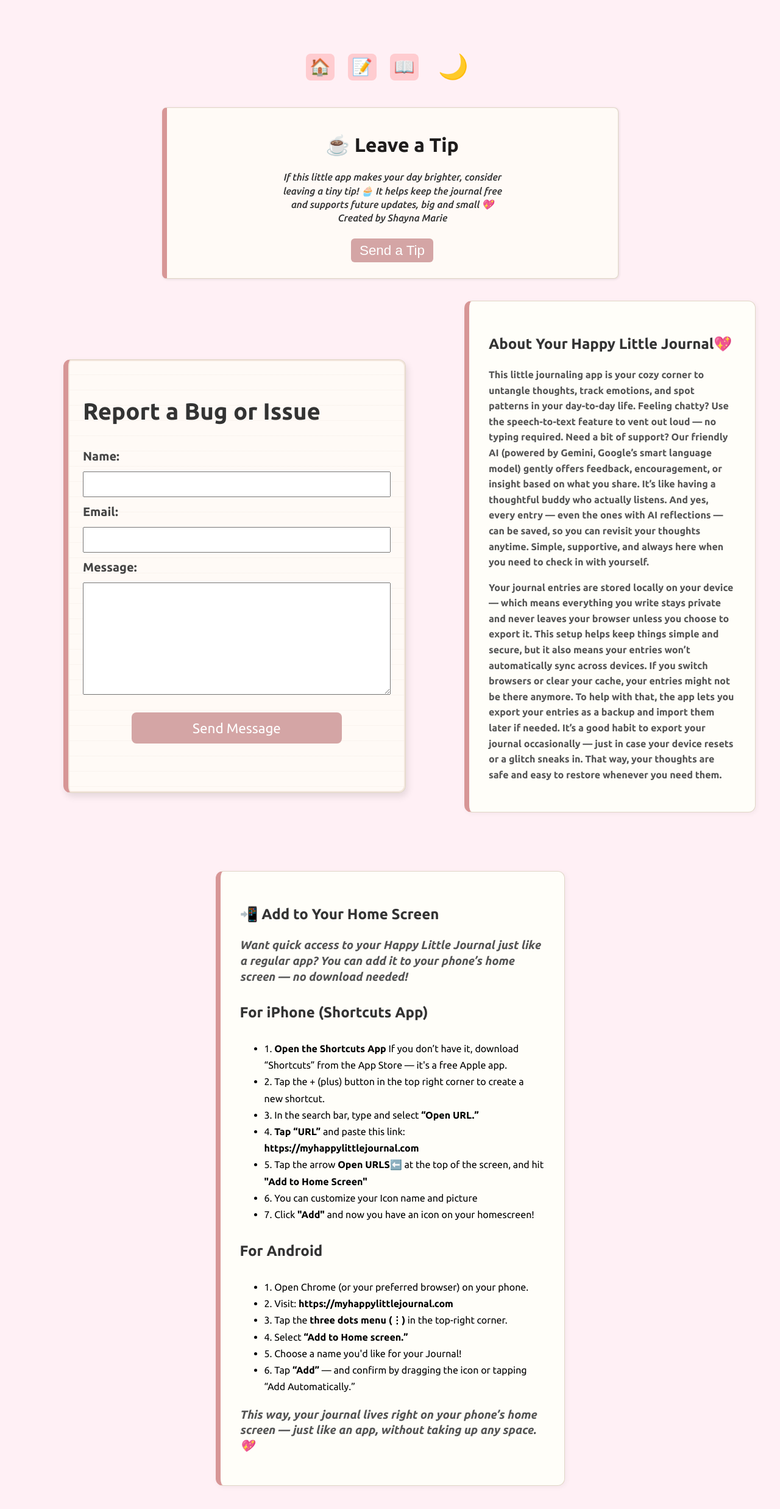
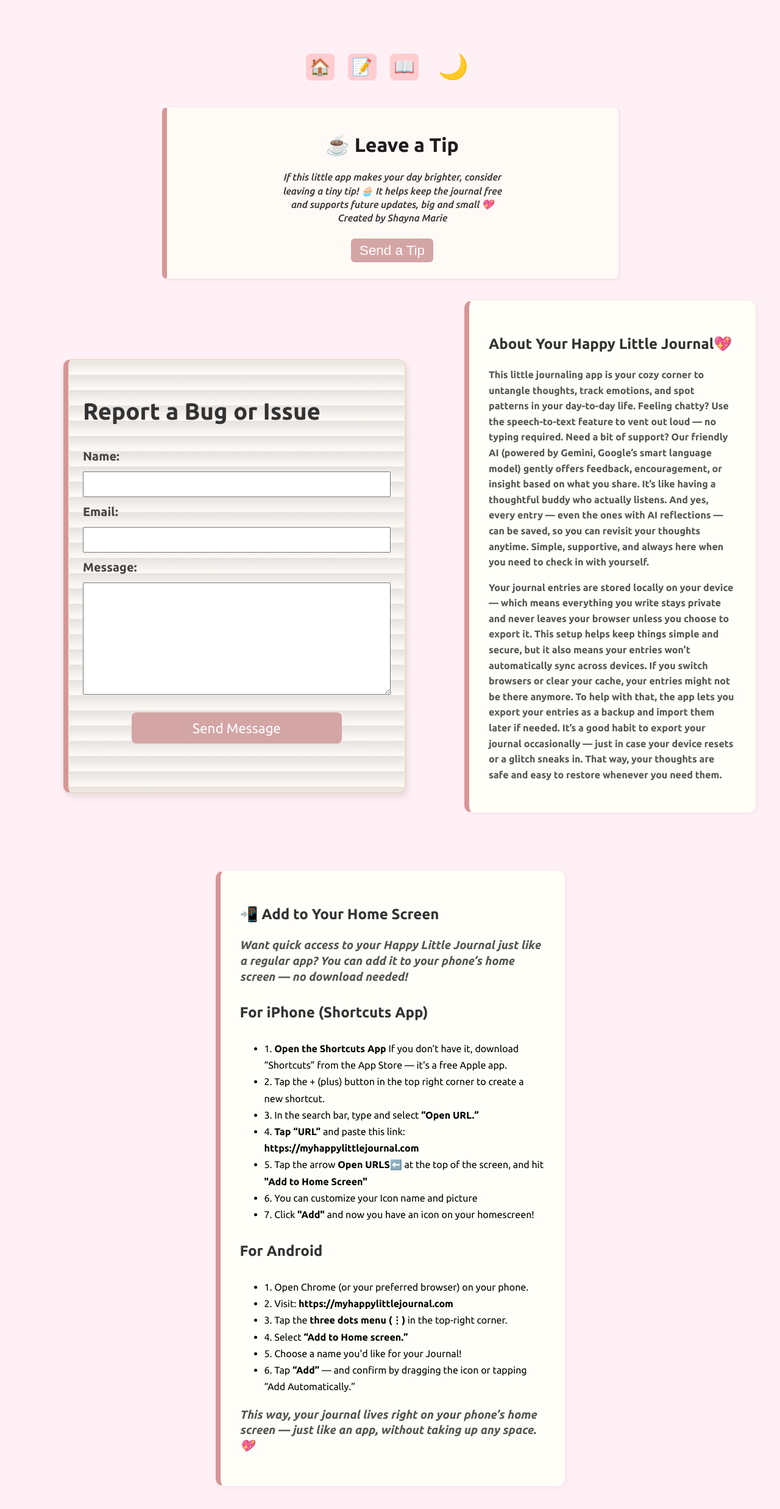
Before and after one commit to ShaynaMBarclay/vent2me, a React (Vite) app: page /settings in a window 1280 px wide. Shown: the top 2474 px of the page at 61% size. Built offline with nearby package versions, Linux system fonts and the light colour scheme; a web font is replaced by a local one.

Commit message:
dm colors

```diff
--- a/src/styles/Settings.css
+++ b/src/styles/Settings.css
@@ -18,9 +18,9 @@
     transition: transform 0.2s ease;
     background-image: repeating-linear-gradient(
       to bottom,
-      #fffaf6 0px,
+      #e5e2df 0px,
       #fffaf6 24px,
-      #f5ede7 25px
+      #f5e8de 25px
     );
     background-size: 100% 25px;
     border-left: 8px solid #d79696;
@@ -28,13 +28,15 @@
   }
 
   body.dark-mode .settings-page-container {
-    border-left: 8px solid #714747;
+    border-left: 8px solid  #a87575;
     transition: transform 0.2s ease;
+    box-shadow: inset 0 0 0 2px #807a76, 3px 6px 12px rgba(0, 0, 0, 0.318);
     background-image: repeating-linear-gradient(
       to bottom,
-      #9e7c7c75 0px,
-      #c8c7c7 24px,
-      #a7a3a0 25px
+      #4f3c3c75 0px,
+      #8f8b8b 24px,
+      #615a55 25px
+
     );
   }
 
@@ -175,7 +177,7 @@
     flex: 1 1 300px;
     max-width: 500px;
     background-color: #fffef9;
-    border: 1px solid #e0d6c6;
+    border: 1px solid #e0d6c600;
     border-left: 8px solid #d79696;
     border-radius: 12px;
     padding: 2rem;
@@ -185,8 +187,9 @@
   }
 
   body.dark-mode .about-section-container {
-    background-color: #9e7c7c75;
+    background-color: #806b6b;
     border-left: 8px solid #a87575;
+
   }
 
   .about-section-container h3 {
@@ -213,7 +216,7 @@
 
   .tip-box {
     background-color: #fffaf6;
-    border: 1px solid #e0d6c6;
+    border: 1px solid #e0d6c600;
     border-left: 8px solid #d79696;
     border-radius: 8px;
     padding: 10px;
@@ -225,7 +228,7 @@
   }
 
   body.dark-mode .tip-box {
-    background-color: #9e7c7c75;
+    background-color: #806b6b;
     border-left: 8px solid #a87575;
   }
 
@@ -278,7 +281,7 @@
     flex: 1 1 300px;
     max-width: 500px;
     background-color: #fffef9;
-    border: 1px solid #e0d6c6;
+    border: 1px solid #e0d6c600;
     border-left: 8px solid #d79696;
     border-radius: 12px;
     padding: 2rem;
@@ -288,7 +291,7 @@
   }
 
   body.dark-mode .add-homescreen {
-    background-color: #9e7c7c75;
+    background-color: #806b6b;
     border-left: 8px solid #a87575;
   }
 
```
